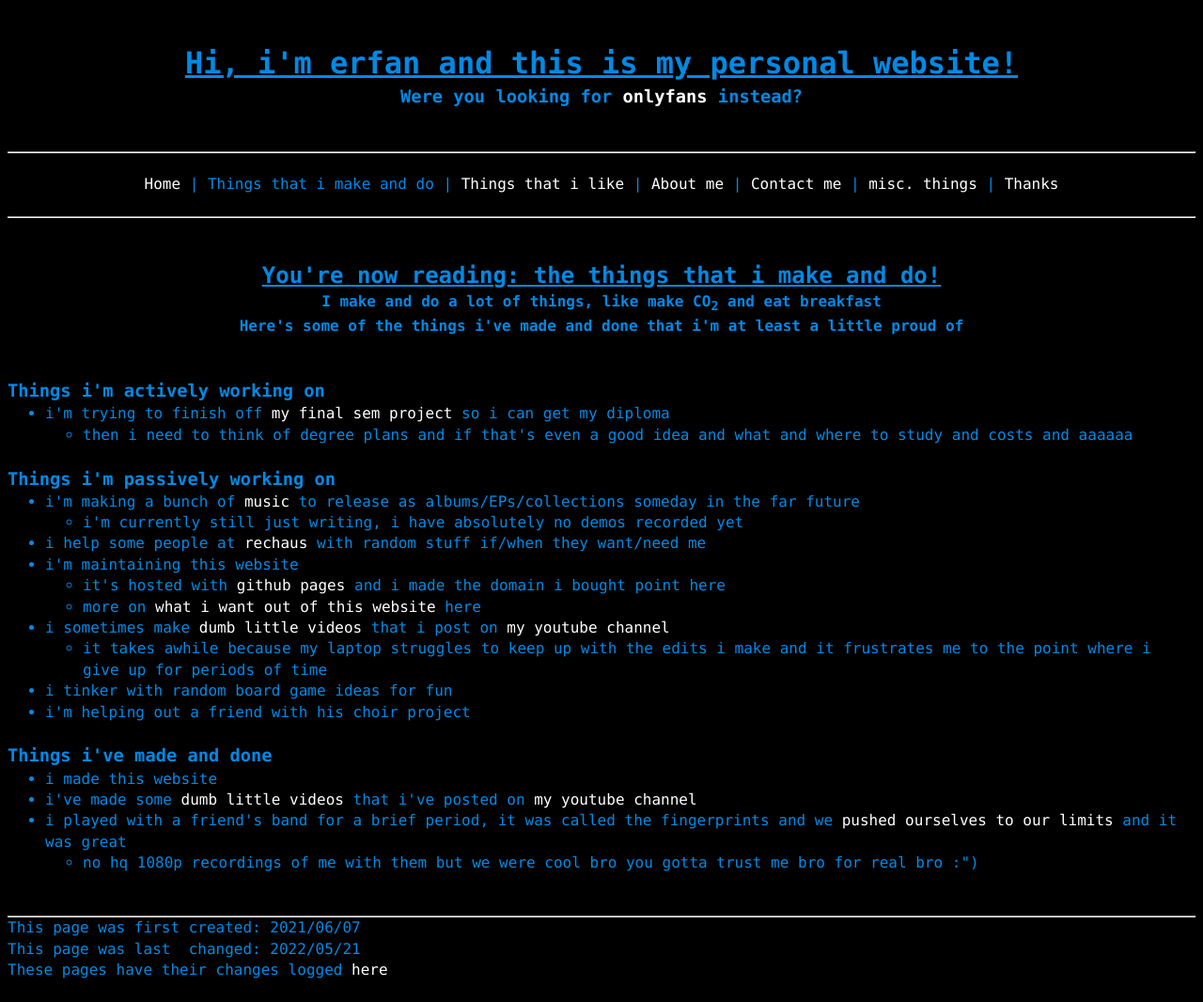
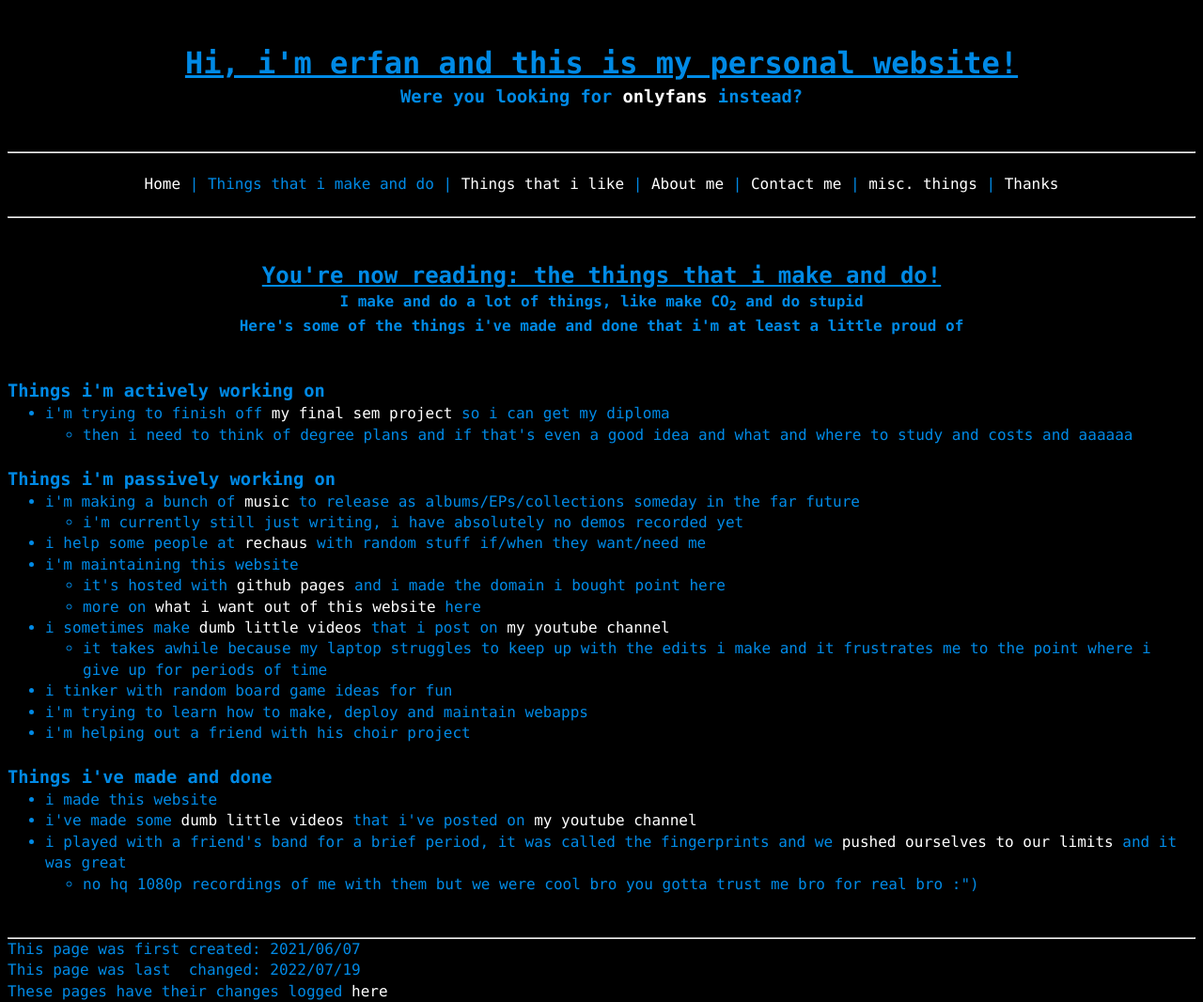
Before and after one commit to a-erfan-aa/a-erfan-aa.github.io, a Jekyll site: the page built from things-i-make.html, in a window 1280 px wide. Shown: the whole page at 94% size. Built offline with Jekyll 4.4.1, drawn with Linux system fonts in a browser that asks for light colours; before the commit the page ends 1044 px from its top, so only the background shows below that.

Commit message:
Change subtitle of things-i-make.html
Also add line about webapps

Also update lastChanged

```diff
--- a/things-i-make.html
+++ b/things-i-make.html
@@ -2,13 +2,13 @@
 layout: default
 title: Things i make
 firstCreated: 2021/06/07
-lastChanged: 2022/05/21
+lastChanged: 2022/07/19
 ---
 <!-- title and subtitle-->
 <div>
 	<h2><u>You're now reading: the things that i make and do!</u></h2>
 	<h4>
-		I make and do a lot of things, like make CO<sub>2</sub> and eat breakfast<br>
+		I make and do a lot of things, like make CO<sub>2</sub> and do stupid<br>
 		Here's some of the things i've made and done that i'm at least a little proud of
 	</h4>
 </div>
@@ -51,6 +51,7 @@ lastChanged: 2022/05/21
 				</ul>
 			</li>
 			<li>i tinker with random board game ideas for fun</li>
+			<li>i'm trying to learn how to make, deploy and maintain webapps</li>
 			<li>i'm helping out a friend with his choir project</li>
 		</ul>
 	</div>
```
